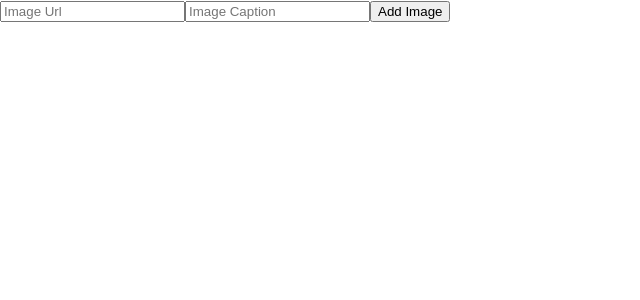
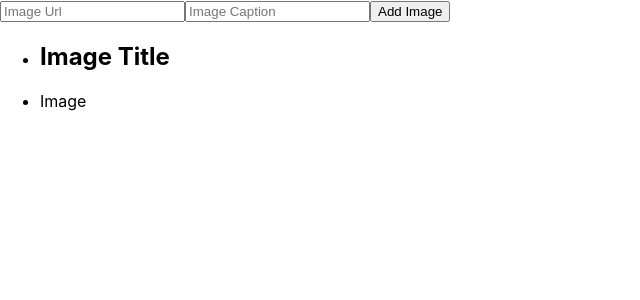
Before and after one commit to PatrickBoynton/react-image-board, a React (Create React App) app: page / in a window 1280 px wide. Shown: the top 300 px of the page, without its empty margins (0-640 px from the left). Built offline with nearby package versions, Linux system fonts and the light colour scheme.

Commit message:
Added a list and Form component.

```diff
--- a/src/App.js
+++ b/src/App.js
@@ -1,15 +1,35 @@
 import './App.css';
 import React, { Component } from 'react';
+
+class ImageForm extends Component {
+  render() {
+    return (
+      <form>
+        <input placeholder="Image Url"/>
+        <input placeholder="Image Caption"/>
+        <button type="submit" className="btn">Add Image</button>
+      </form>
+    )
+  }
+}
+
+class ImageList extends Component {
+  render() {
+    return (
+      <ul>
+        <li><h2>Image Title</h2></li>
+        <li>Image</li>
+      </ul>
+    )
+  }
+}
 
 class App extends Component {
   render() {
     return (
       <React.Fragment>
-        <form>
-          <input placeholder="Image Url"/>
-          <input placeholder="Image Caption"/>
-          <button type="submit" className="btn">Add Image</button>
-        </form>
+        <ImageForm/>
+        <ImageList/>
       </React.Fragment>
     )
   }
```
